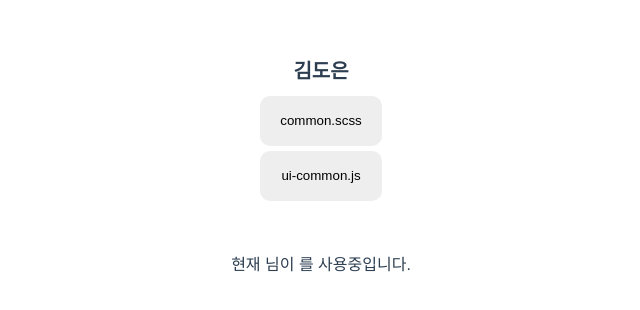
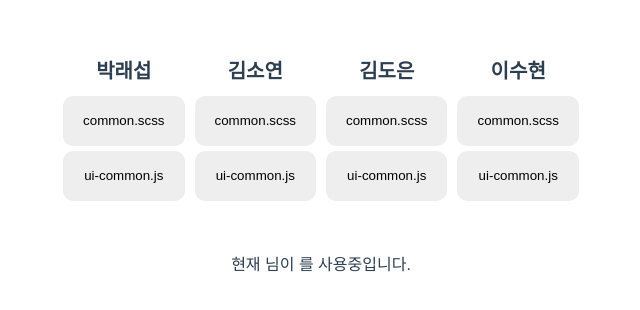
Before and after one commit to Doeuning/file-using-status, a Vue app: page / in a window 1280 px wide. Shown: the part 240-550 px from the top of the page, without its empty margins (319-959 px from the left). Built offline with nearby package versions, Linux system fonts and the light colour scheme.

Commit message:
0412 update

```diff
--- a/src/App.vue
+++ b/src/App.vue
@@ -2,12 +2,12 @@
   <div class="wrap">
     <div class="user-area">
       <ul>
-        <li>
-          <userUnit></userUnit>
+        <li v-for="(user, i) in userName" v-bind:key="i">
+          <userUnit v-bind:userName="userName[i]"></userUnit>
         </li>
       </ul>
     </div>
-    <guideArea></guideArea>
+    <guideArea v-bind:userName="userName" v-on:css-usable-trigger="cssUsable = !cssUsable" v-on:js-usable-trigger="jsUsable = !jsUsable"></guideArea>
   </div>
 </template>
 
@@ -17,6 +17,34 @@ import userUnit from './components/userUnit.vue'
 
 export default {
   name: 'App',
+	data() {
+		return {
+			userName: [
+				{
+          name: '박래섭',
+          css: false,
+          js: false
+        },
+				{
+          name: '김소연',
+          css: false,
+          js: false
+        },
+				{
+          name: '김도은',
+          css: false,
+          js: false
+        },
+				{
+          name: '이수현',
+          css: false,
+          js: false
+        },
+			],
+      cssUsable: true,
+      jsUsable: true,
+		}
+	},
   components: {
     guideArea,
     userUnit
@@ -58,4 +86,7 @@ button {
   display: inline-block;
   vertical-align: top;
 }
+.user-area ul li + li {
+  margin: 0 0 0 10px;
+}
 </style>
--- a/src/components/guideArea.vue
+++ b/src/components/guideArea.vue
@@ -7,7 +7,7 @@
 <script>
 export default {
 	name: 'guideArea',
-		props: {
+	props: {
 		msg: String
 	}
 }
--- a/src/components/userUnit.vue
+++ b/src/components/userUnit.vue
@@ -1,8 +1,8 @@
 <template>
     <div class="user-unit">
-        <div class="user-name">{{ userName }}</div>
-        <button type="button" class="btn">common.scss</button>
-        <button type="button" class="btn">ui-common.js</button>
+        <div class="user-name">{{ userName.name }}</div>
+        <button type="button" class="btn" @click=changeCssState v-bind:class="{on: cssState}">common.scss</button>
+        <button type="button" class="btn" @click=changeJsState v-bind:class="{on: jsState}">ui-common.js</button>
     </div>
 </template>
 
@@ -11,14 +11,21 @@
         name: 'userUnit',
         data() {
             return {
-                userName: '김도은',
                 cssState: false,
                 jsState: false
             }
         },
+        props : {
+            userName: Array,
+        },
         methods: {
-            changeState(){
-
+            changeCssState(){
+                this.cssState = !this.cssState;
+                this.$emit('css-usable-trigger');
+            },
+            changeJsState(){
+                this.jsState = !this.jsState;
+                this.$emit('js-usable-trigger');
             }
         }
     }
@@ -41,8 +48,14 @@
     border-radius: 10px;
     padding: 0 20px;
     background: #eee;
+    cursor: pointer;
+    transition: all .3s;
 }
 .btn ~ .btn {
     margin: 5px 0 0;
 }
+.btn.on {
+    background: #0DBC79;
+    color: #ffffff;
+}
 </style>
```
